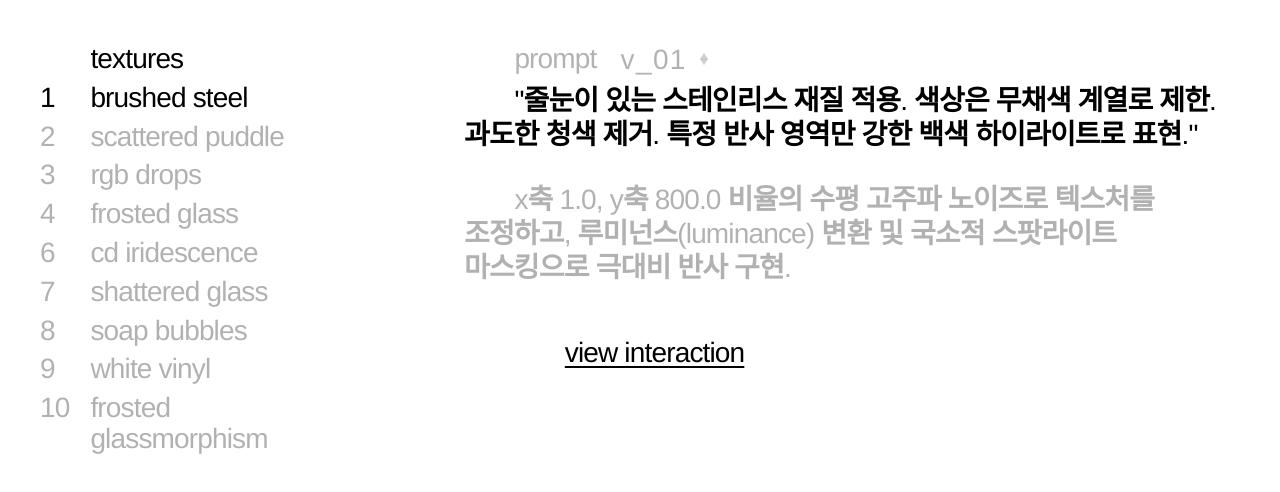
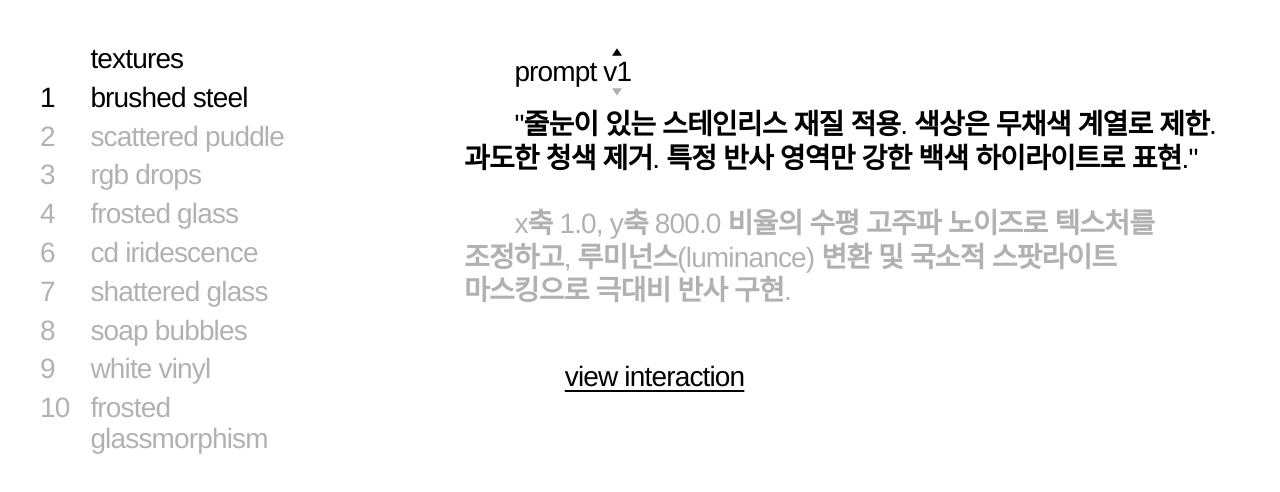
Before and after one commit to jonghyeokcolinlee/texture, a Next.js app: page / in a window 1280 px wide. Shown: the top 492 px of the page. Built offline with nearby package versions, Linux system fonts and the light colour scheme.

Commit message:
feat: update landing page content and layout structure in page.tsx

```diff
--- a/src/app/page.tsx
+++ b/src/app/page.tsx
@@ -17,15 +17,15 @@ const renderMixedText = (text: string) => {
     });
 };
 
-const ChevronUp = ({ className }: { className?: string }) => (
-    <svg width="10" height="10" viewBox="0 0 24 24" fill="currentColor" className={className}>
-        <path d="M12 4l-10 16h20z" />
+const TriangleUp = ({ className }: { className?: string }) => (
+    <svg width="10" height="8" viewBox="0 0 24 18" fill="currentColor" className={className}>
+        <path d="M12 0l12 18h-24z" />
     </svg>
 );
 
-const ChevronDown = ({ className }: { className?: string }) => (
-    <svg width="10" height="10" viewBox="0 0 24 24" fill="currentColor" className={className}>
-        <path d="M12 20l10-16h-20z" />
+const TriangleDown = ({ className }: { className?: string }) => (
+    <svg width="10" height="8" viewBox="0 0 24 18" fill="currentColor" className={className}>
+        <path d="M12 18l12-18h-24z" />
     </svg>
 );
 
@@ -169,7 +169,6 @@ export default function Home() {
                 </div>
 
                 <div className="w-full flex-1 relative overflow-hidden text-[20px] lg:text-[28px] tracking-[-0.03em] leading-[1.1] font-medium text-black">
-                    {/* gradient overlay (position: absolute; bottom: 0) */}
                     <div className="absolute bottom-0 left-0 w-full h-24 bg-gradient-to-t from-white via-white/80 to-transparent pointer-events-none z-30" />
 
                     {/* scrollable list (overflow: auto) */}
@@ -227,35 +226,31 @@ export default function Home() {
             <div className="flex-none md:flex-1 h-[60vh] md:h-full bg-white relative flex flex-col md:flex-row overflow-hidden px-4 md:px-0">
                 <div className="flex-1 flex flex-col overflow-hidden">
                     {/* FIXED HEADER: prompt + version picker */}
-                    <div className="w-full py-1 text-black/30 select-none flex-none bg-white z-40 text-[20px] lg:text-[28px] tracking-[-0.03em] leading-[1.1] font-medium flex items-start">
-                        <span className="indent-[1.8em]">prompt</span>
+                    <div className="w-full py-1 text-black select-none flex-none bg-white z-40 text-[20px] lg:text-[28px] tracking-[-0.03em] leading-[1.1] font-medium flex items-center">
+                        <span className="indent-[1.8em]">prompt </span>
                         {activeMat && activeMat.versions.length > 1 && (
-                            <div className="flex items-start ml-6 gap-2 h-full">
-                                <span className="opacity-100 tracking-[0.05em] inline-block pt-[0.05em]">
-                                    v_{String(activeVersionIndex + 1).padStart(2, '0')}
-                                </span>
-                                <div className="flex flex-col ml-1 pt-[0.25em]">
+                            <div className="inline-flex flex-col items-center justify-center ml-1 leading-none py-1">
+                                <button
+                                    onClick={() => {
+                                        if (activeVersionIndex < activeMat.versions.length - 1) {
+                                            setActiveVersionIndex(activeVersionIndex + 1);
+                                        }
+                                    }}
+                                    className={`hover:opacity-60 transition-opacity ${activeVersionIndex === activeMat.versions.length - 1 ? 'pointer-events-none opacity-30' : 'opacity-100'}`}
+                                    aria-label="newer version"
+                                >
+                                    <TriangleUp />
+                                </button>
+                                <span className="text-black inline-block py-0.5 min-w-[1.2em] text-center">v{activeVersionIndex + 1}</span>
                                 <button
                                     onClick={() => {
                                         if (activeVersionIndex > 0) setActiveVersionIndex(activeVersionIndex - 1);
                                     }}
-                                        className={`opacity-60 hover:opacity-100 hover:-translate-y-[1px] transition-all ${activeVersionIndex === 0 ? 'pointer-events-none opacity-10' : ''}`}
-                                        aria-label="previous version"
+                                    className={`hover:opacity-60 transition-opacity ${activeVersionIndex === 0 ? 'pointer-events-none opacity-30' : 'opacity-100'}`}
+                                    aria-label="older version"
                                 >
-                                        <ChevronUp />
+                                    <TriangleDown />
                                 </button>
-                                    <button
-                                        onClick={() => {
-                                            if (activeMat && activeVersionIndex < activeMat.versions.length - 1) {
-                                                setActiveVersionIndex(activeVersionIndex + 1);
-                                            }
-                                        }}
-                                        className={`opacity-60 hover:opacity-100 hover:translate-y-[1px] transition-all -mt-1 ${activeVersionIndex === activeMat.versions.length - 1 ? 'pointer-events-none opacity-10' : ''}`}
-                                        aria-label="next version"
-                                    >
-                                        <ChevronDown />
-                                    </button>
-                                </div>
                             </div>
                         )}
                     </div>
```
Lines whose indentation alone changed are shown as unchanged.
